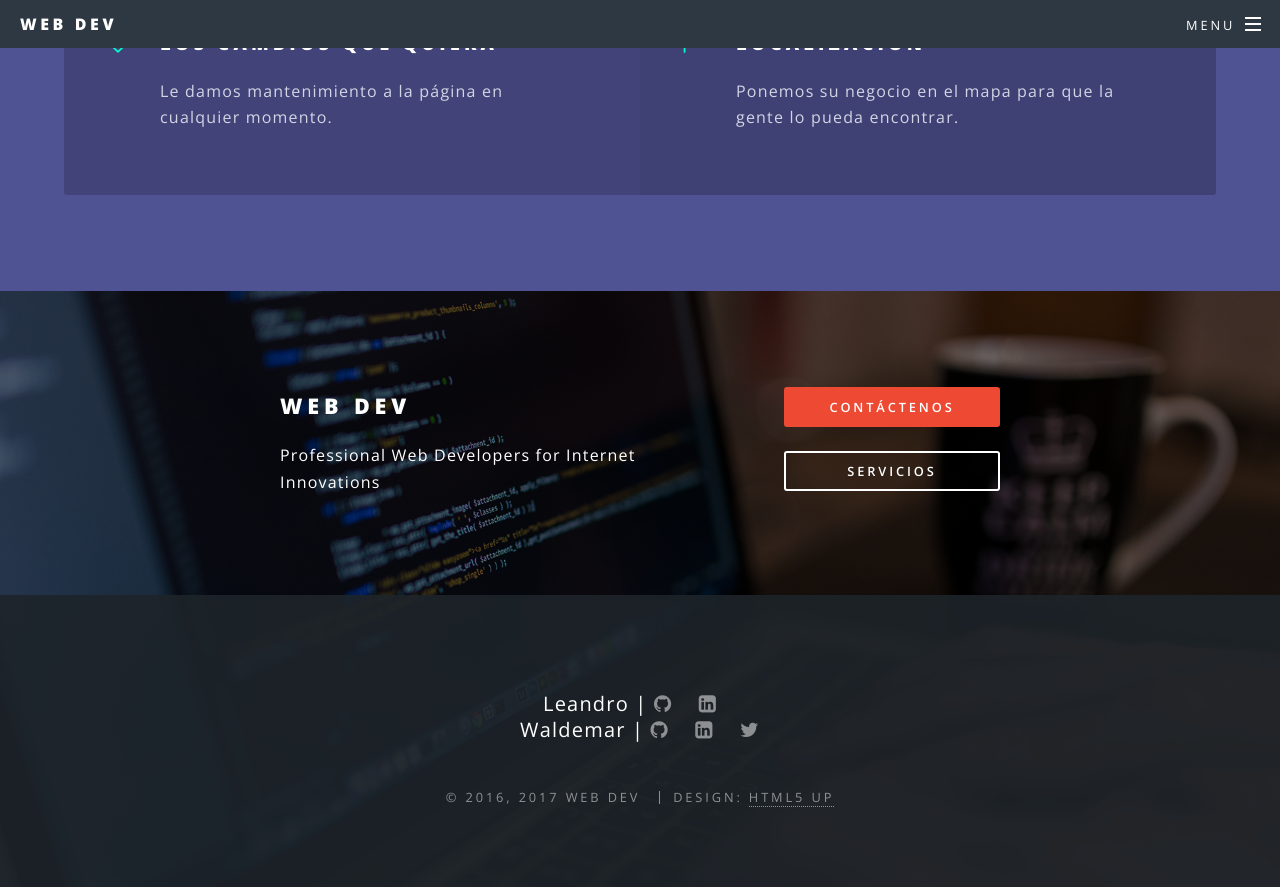
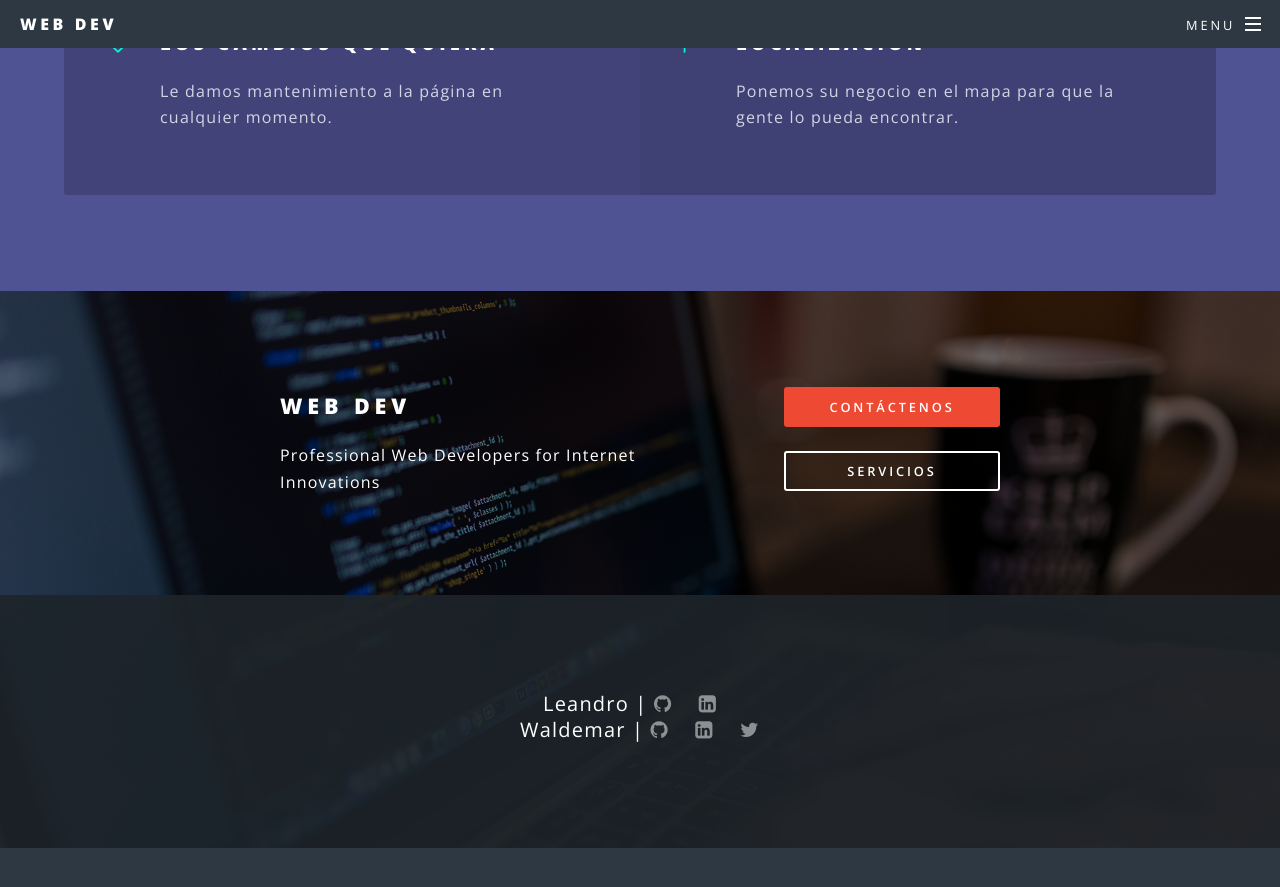
Before and after one commit to Waldemar-Reyes/WebDev, a Jekyll site: the page built from index.html, in a window 1280 px wide and 900 px high, scrolled down 3407 px. Shown: the top 887 px of the window. Built offline with Jekyll 4.4.1, drawn with Linux system fonts in a browser that asks for light colours; after the commit the page ends 4255 px from its top, so only the background shows below that.

Commit message:
Deleted the design HTML 5

```diff
--- a/_includes/footer.html
+++ b/_includes/footer.html
@@ -29,14 +29,4 @@
     </div>
   </ul>
 
-  <ul class="copyright">
-    <li>&copy; {% assign thisyear = site.time | date: "%Y" %}
-    {% if site.first_published %}
-      {% capture diff %}{{ site.first_published | minus:thisyear }}{% endcapture %}
-      {% if diff contains '-' %}{{ site.first_published }},{% endif %}
-    {% endif %}
-    {{ thisyear }}
-    {% if site.owner %}{{ site.owner }}{% else %}{{ site.title }}{% endif %}</li>
-    <li>Design: <a href="http://html5up.net" target="_blank">HTML5 UP</a></li>
-  </ul>
 </footer>
```
